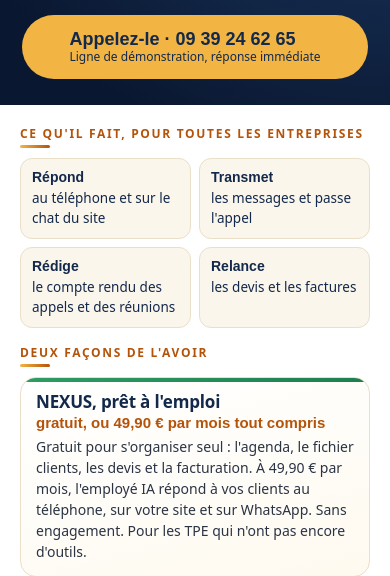
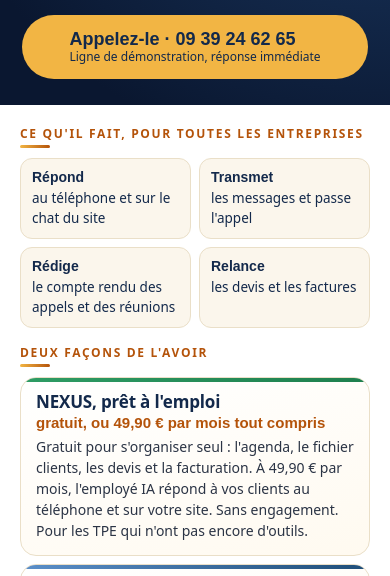
Before and after one commit to issouftoure58-design/flyer-nexus, a plain HTML site: page index.html in a window 390 px wide. Shown: the part 236-812 px from the top of the page. Drawn offline with Linux system fonts and the light colour scheme.

Commit message:
Le WhatsApp client n'est pas ouvert : l'employé IA répond au téléphone et sur le site (PDF régénéré)

```diff
--- a/index.html
+++ b/index.html
@@ -87,7 +87,7 @@
 
     <section>
       <h2>Deux façons de l'avoir</h2>
-      <div class="offre" style="--c1:#2E9C64;--c2:#1E7F4E"><h3>NEXUS, prêt à l'emploi</h3><div class="prix">gratuit, ou 49,90 € par mois tout compris</div><p>Gratuit pour s'organiser seul : l'agenda, le fichier clients, les devis et la facturation. À 49,90 € par mois, l'employé IA répond à vos clients au téléphone, sur votre site et sur WhatsApp. Sans engagement. Pour les TPE qui n'ont pas encore d'outils.</p></div>
+      <div class="offre" style="--c1:#2E9C64;--c2:#1E7F4E"><h3>NEXUS, prêt à l'emploi</h3><div class="prix">gratuit, ou 49,90 € par mois tout compris</div><p>Gratuit pour s'organiser seul : l'agenda, le fichier clients, les devis et la facturation. À 49,90 € par mois, l'employé IA répond à vos clients au téléphone et sur votre site. Sans engagement. Pour les TPE qui n'ont pas encore d'outils.</p></div>
       <div class="offre" style="--c1:#5b8fc9;--c2:#1F4E79"><h3>Sur mesure</h3><div class="prix">sur devis, après un cadrage</div><p>Vos logiciels restent en place : on les relie, on croise leurs informations au même endroit, on ajoute l'assistant, et chacun a son espace (direction, salariés, clients).</p></div>
     </section>
 
```
Also changed, not shown: 1 other file.
